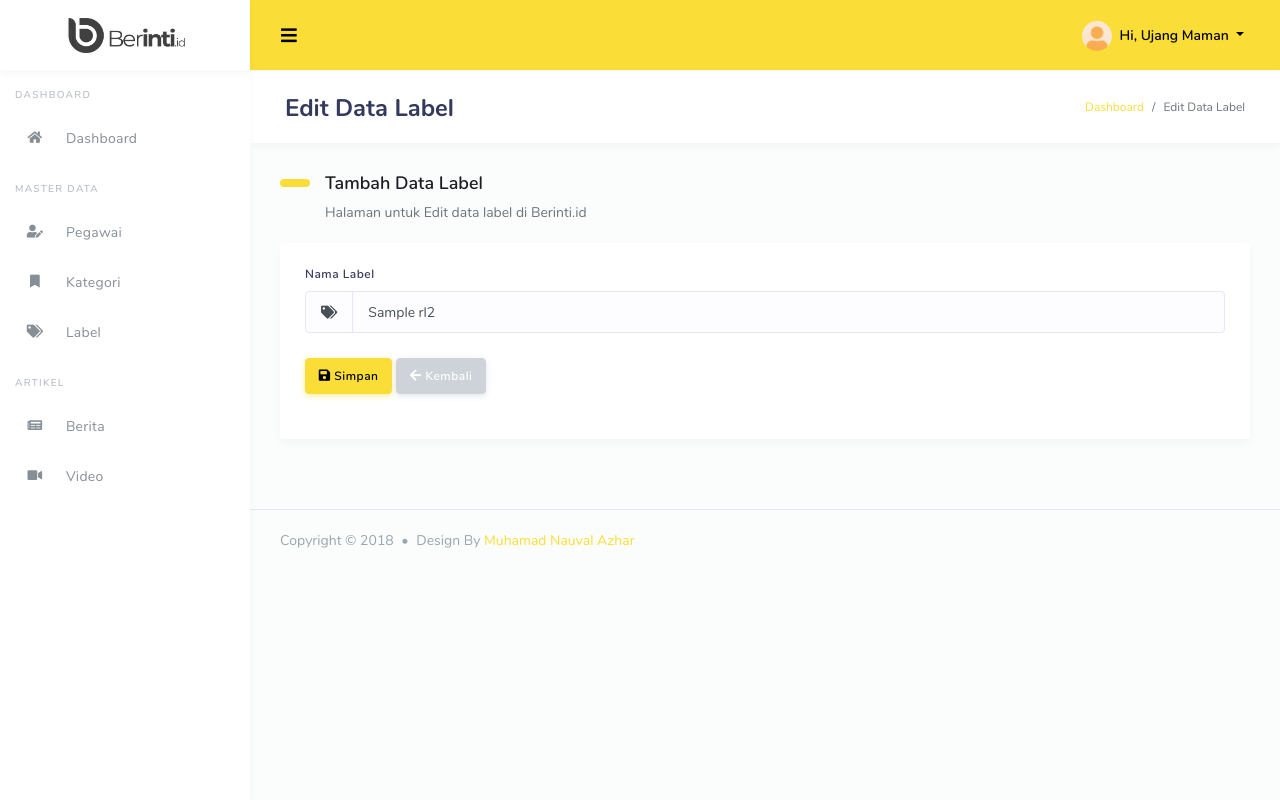
After one commit to AzBot001/berinti.id, a CodeIgniter 4 app: the page made by app/Views/admin-pages/v_edit_label.php in a window 1280 px wide. The commit adds this page. Run offline with PHP 8.4 and a stand-in for CodeIgniter, Linux system fonts and the light colour scheme; the template is opened without the code that fills it: most values are stand-ins (such as "Sample title", 1, 10 or a date in 2020); data that the repository does not hold is empty; some libraries are stand-ins or nearby versions.

Commit message:
add update label

```diff
--- a/app/Controllers/Home.php
+++ b/app/Controllers/Home.php
@@ -2,14 +2,10 @@
 
 namespace App\Controllers;
 
+use App\Models\Mlabel;
 
 class Home extends BaseController
 {
-    protected $Mlabel;
-    public function __construct()
-    {
-        $this->Mlabel = new Mlabel();
-    }
     public function index(): string
     {
         return view('welcome_message');
--- a/app/Views/admin-pages/template/header.php
+++ b/app/Views/admin-pages/template/header.php
@@ -5,7 +5,7 @@
     <meta charset="UTF-8" />
     <meta content="width=device-width, initial-scale=1, maximum-scale=1, shrink-to-fit=no" name="viewport" />
     <title><?= $tittle ?></title>
-
+    <base href="<?= base_url('assets'); ?>">
     <!-- General CSS Files -->
     <link rel="stylesheet" href="assets/modules/bootstrap/css/bootstrap.min.css" />
     <link rel="stylesheet" href="assets/modules/fontawesome/css/all.min.css" />
--- /dev/null
+++ b/app/Views/admin-pages/v_edit_label.php
@@ -0,0 +1,60 @@
+<?= $this->extend('admin-pages/template/header'); ?>
+
+<?= $this->section('content'); ?>
+<div class="main-content">
+    <section class="section">
+        <div class="section-header">
+            <h1>Edit Data Label</h1>
+            <div class="section-header-breadcrumb">
+                <div class="breadcrumb-item active">
+                    <a href="#">Dashboard</a>
+                </div>
+                <div class="breadcrumb-item">Edit Data Label</div>
+            </div>
+        </div>
+        <h2 class="section-title">Tambah Data Label</h2>
+        <p class="section-lead">
+            Halaman untuk Edit data label di Berinti.id
+        </p>
+        <div class="row">
+            <div class="col-12">
+                <div class="card">
+                    <div class="card-body">
+                        <?php
+                        foreach ($rl2 as $dt):
+                        ?>
+                            <form action="edittlabel/<?= $dt->id_label; ?>" method="post">
+                                <?= csrf_field() ?>
+                                <div class="row">
+                                    <div class="col-lg-12 col-sm-12 col-12">
+                                        <div class="form-group">
+                                            <label>Nama Label</label>
+                                            <div class="input-group">
+                                                <div class="input-group-prepend">
+                                                    <div class="input-group-text">
+                                                        <i class="fas fa-tags"></i>
+                                                    </div>
+                                                </div>
+                                                <input type="text" name="nl" class="form-control" value="<?= $dt->nama_label; ?>">
+                                            </div>
+                                        </div>
+                                    </div>
+                                </div>
+
+                                <div class="row">
+                                    <div class="col-12">
+                                        <div class="form-group">
+                                            <button type="submit" class="btn btn-primary"><i class="fas fa-save"></i> Simpan</button>
+                                            <a href="label" class="btn btn-secondary"><i class="fas fa-arrow-left"></i> Kembali</a>
+                                        </div>
+                                    </div>
+                                </div>
+                            </form>
+                        <?php endforeach; ?>
+                    </div>
+                </div>
+            </div>
+        </div>
+    </section>
+</div>
+<?= $this->endSection(); ?>
--- a/app/Views/admin-pages/v_label.php
+++ b/app/Views/admin-pages/v_label.php
@@ -56,7 +56,7 @@
                                             <td class="align-middle"><?= $d['nama_label'] ?></td>
                                             <td class="align-middle">
                                                 <form action="<?= base_url(); ?>hapus/<?= $d['id_label']; ?>" method="post">
-                                                    <a href="" class="btn btn-warning btn-sm"><i class="fas fa-edit"></i></a>
+                                                    <a href="<?= base_url(); ?>vedit_label/<?= $d['id_label']; ?>" class="btn btn-warning btn-sm"><i class="fas fa-edit"></i></a>
                                                     <?= csrf_field() ?>
                                                     <input type="hidden" name="_method" value="DELETE">
                                                     <button type="submit" class="btn btn-danger btn-sm" onclick="return confirm('Apakah Anda Yakin ??')"><i class="fas fa-trash"></i></button>
```
Also changed, not shown: app/Config/Routes.php (+7 -1 lines), app/Controllers/Label.php (+22 -0 lines).
